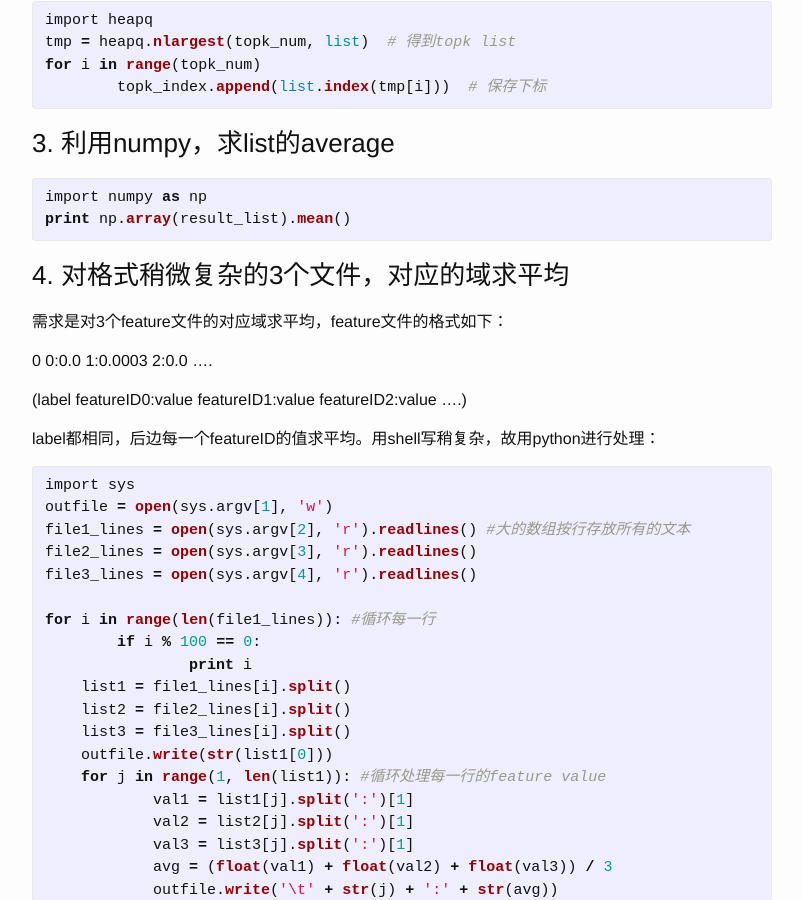
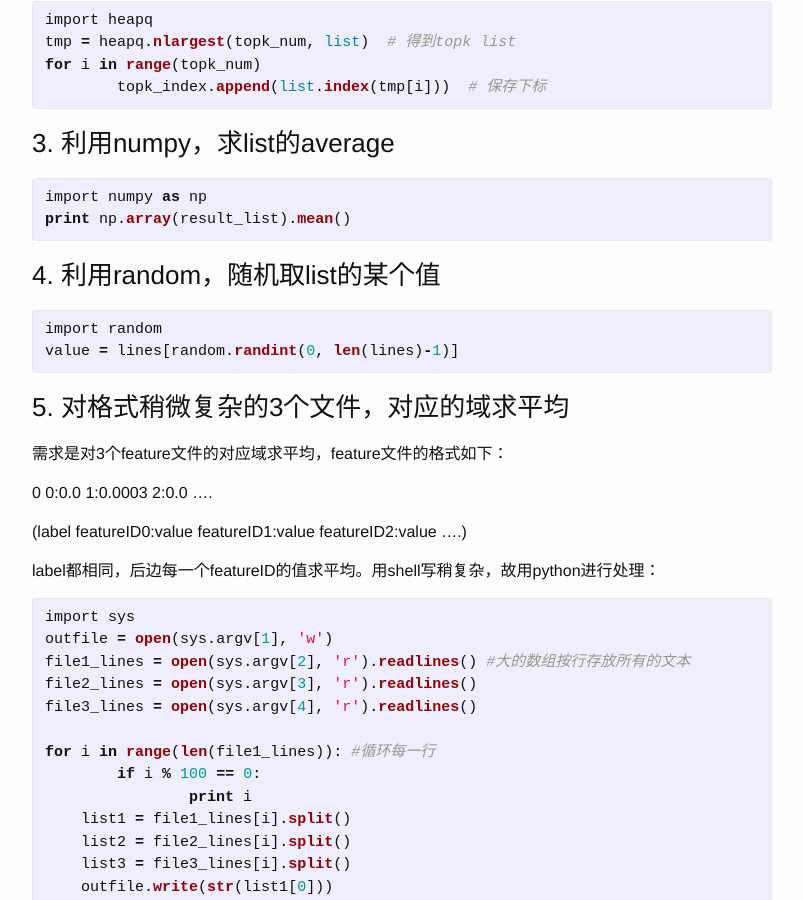
Before and after one commit to wykvictor/wykvictor.github.io, a Jekyll site: the page built from _posts/resources/2015-10-10-Some-Useful-Python-Scripts.md, in a window 1280 px wide and 900 px high, scrolled down 402 px. Shown: the whole window, without its empty margins (238-1041 px from the left). Built offline with Jekyll 4.4.1, drawn with Linux system fonts in a browser that asks for light colours.

Commit message:
update python script

```diff
--- a/_posts/resources/2015-10-10-Some-Useful-Python-Scripts.md
+++ b/_posts/resources/2015-10-10-Some-Useful-Python-Scripts.md
@@ -26,8 +26,13 @@ import numpy as np
 print np.array(result_list).mean()
 {% endhighlight %}
 
+### 4. 利用random，随机取list的某个值
+{% highlight Python %}
+import random
+value = lines[random.randint(0, len(lines)-1)]
+{% endhighlight %}
 
-### 4. 对格式稍微复杂的3个文件，对应的域求平均
+### 5. 对格式稍微复杂的3个文件，对应的域求平均
 需求是对3个feature文件的对应域求平均，feature文件的格式如下：
 
 0 0:0.0 1:0.0003 2:0.0 ....
```
